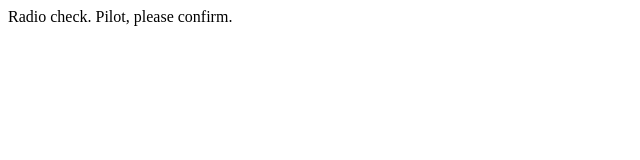
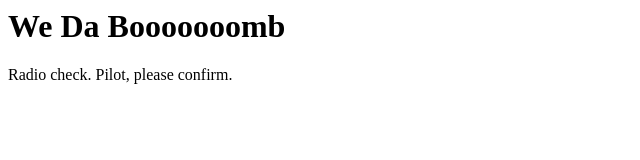
Before and after one commit to qelbert/communication-log, a plain HTML site: page index.html in a window 1280 px wide. Shown: the whole page, without its empty margins (0-640 px from the left). Drawn offline with Linux system fonts and the light colour scheme.

Commit message:
added heading

```diff
--- a/index.html
+++ b/index.html
@@ -1,5 +1,6 @@
 <html>
 <body>
+   <h1>We Da Booooooomb</h1>
    <p>Radio check. Pilot, please confirm.</p>
 </body>
 </html>
```
